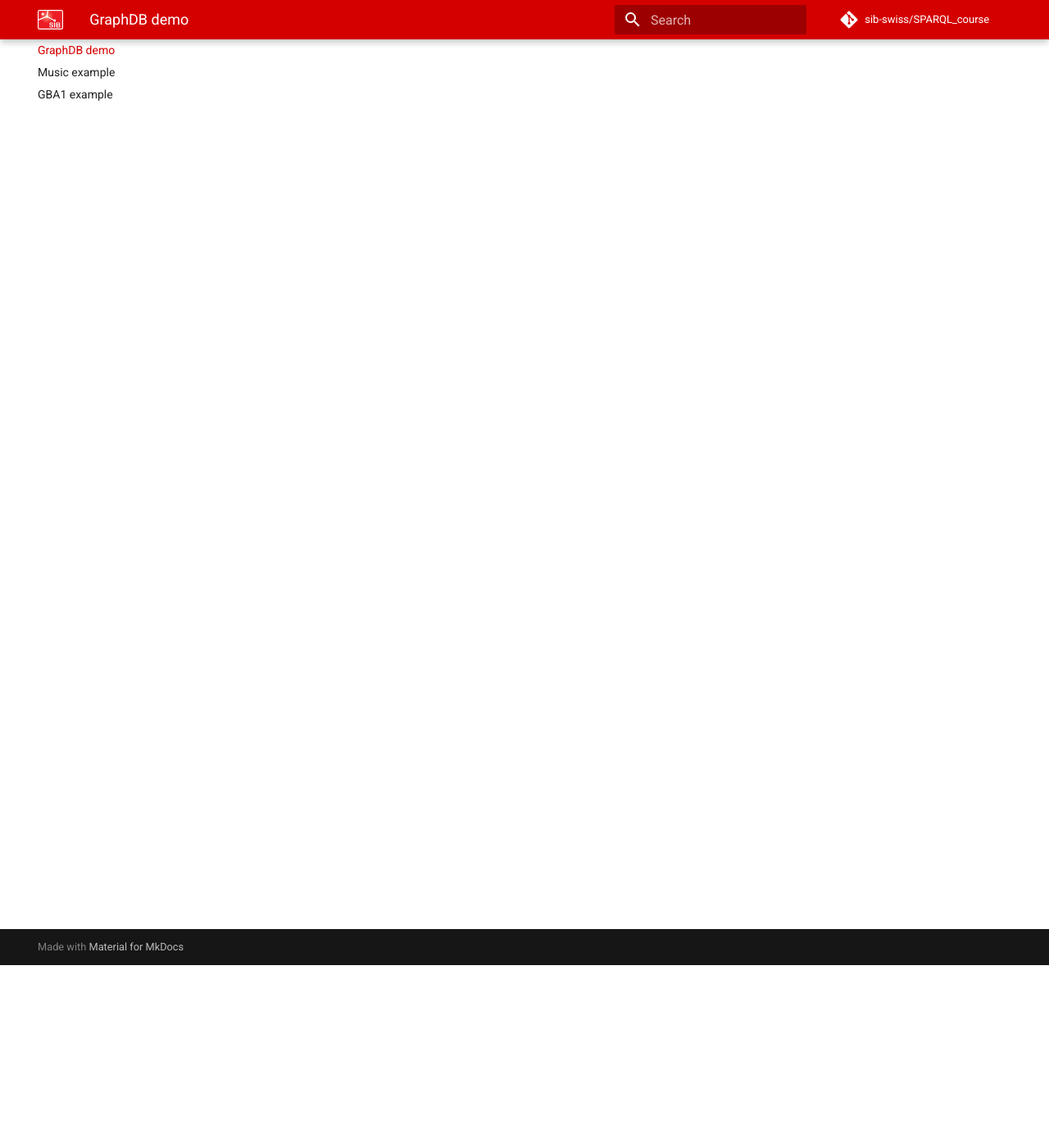
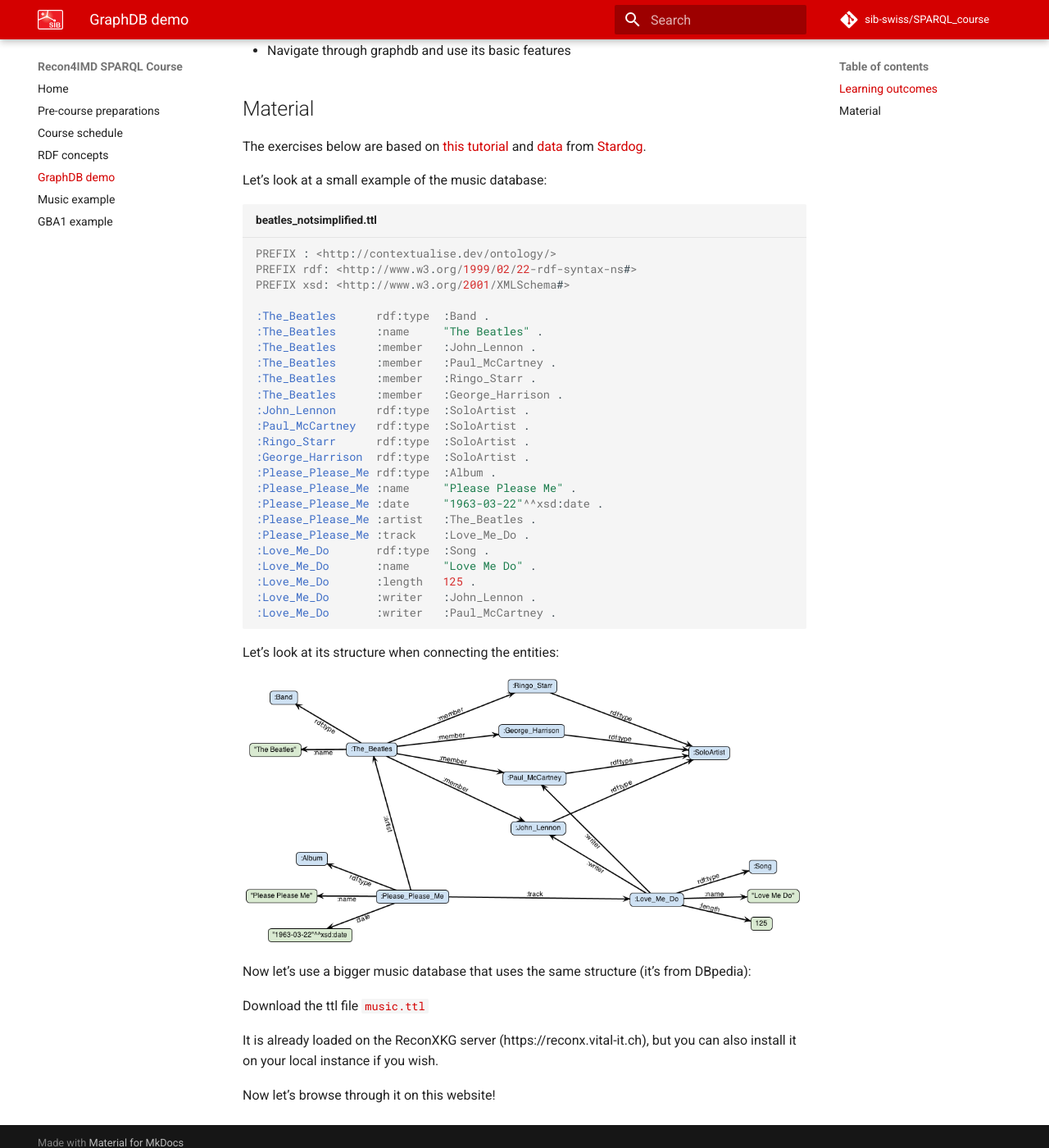
Before and after one commit to sib-swiss/SPARQL_course, an MkDocs documentation site: the page built from docs/demo.md, in a window 1280 px wide and 1400 px high, scrolled down 223 px. Shown: the whole window at 82% size. Built offline with MkDocs 1.6.1 and Material for MkDocs 9.7.7, drawn with Linux system fonts in a browser that asks for light colours; comment, search, counter and statistics services are not loaded.

Commit message:
Update demo.md

````diff
--- a/docs/demo.md
+++ b/docs/demo.md
@@ -1 +1,54 @@
 # GraphDB demo
+
+## Learning outcomes
+
+**After this demo you will be able to:**
+
+- Navigate through graphdb and use its basic features
+
+## Material
+
+The exercises below are based on [this tutorial](https://docs.stardog.com/getting-started-series/getting-started-4) and [data](https://github.com/stardog-union/stardog-tutorials/tree/master/music) from [Stardog](https://docs.stardog.com/).
+
+Let's look at a small example of the music database:
+
+```ttl title="beatles_notsimplified.ttl"
+PREFIX : <http://contextualise.dev/ontology/>
+PREFIX rdf: <http://www.w3.org/1999/02/22-rdf-syntax-ns#>
+PREFIX xsd: <http://www.w3.org/2001/XMLSchema#>
+
+:The_Beatles      rdf:type  :Band .
+:The_Beatles      :name     "The Beatles" .
+:The_Beatles      :member   :John_Lennon .
+:The_Beatles      :member   :Paul_McCartney .
+:The_Beatles      :member   :Ringo_Starr .
+:The_Beatles      :member   :George_Harrison .
+:John_Lennon      rdf:type  :SoloArtist .
+:Paul_McCartney   rdf:type  :SoloArtist .
+:Ringo_Starr      rdf:type  :SoloArtist .
+:George_Harrison  rdf:type  :SoloArtist .
+:Please_Please_Me rdf:type  :Album .
+:Please_Please_Me :name     "Please Please Me" .
+:Please_Please_Me :date     "1963-03-22"^^xsd:date .
+:Please_Please_Me :artist   :The_Beatles .
+:Please_Please_Me :track    :Love_Me_Do .
+:Love_Me_Do       rdf:type  :Song .
+:Love_Me_Do       :name     "Love Me Do" .
+:Love_Me_Do       :length   125 .
+:Love_Me_Do       :writer   :John_Lennon .
+:Love_Me_Do       :writer   :Paul_McCartney .
+```
+
+Let's look at its structure when connecting the entities:
+
+<figure>
+  <img src="../../assets/images/rdf-beatles.png" width="700"/>
+</figure>
+
+Now let's use a bigger music database that uses the same structure (it's from DBpedia):
+
+Download the ttl file [`music.ttl`](Music/music.ttl)
+
+It is already loaded on the ReconXKG server (https://reconx.vital-it.ch), but you can also install it on your local instance if you wish.
+
+Now let's browse through it on this website!
````
